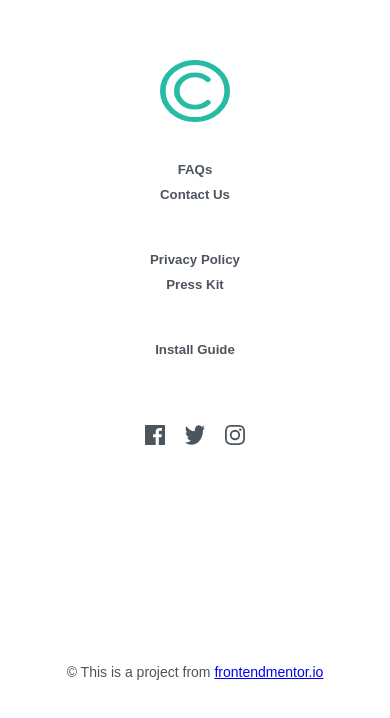
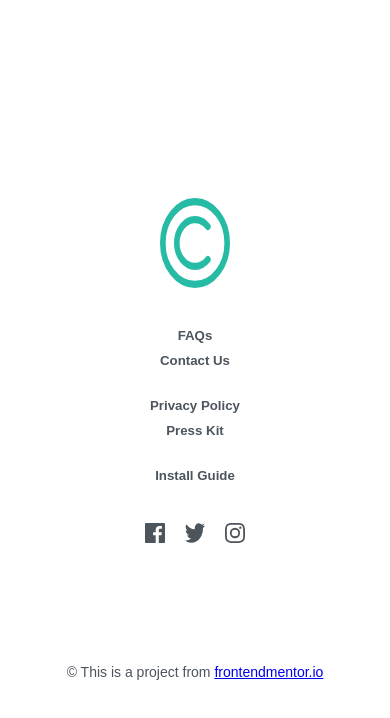
Before and after one commit to em-111/Clipboard, a plain HTML site: page index.html in a window 390 px wide. Shown: the part 4256-4974 px from the top of the page. Drawn offline with Linux system fonts and the light colour scheme; a web font is replaced by a local one.

Commit message:
Clipboard Project

```diff
--- a/index.html
+++ b/index.html
@@ -163,6 +163,7 @@
 
         <!-- =========================================    FOOTER    ========================================= -->
         <footer>
+            <div class="footer">
                 <div class="about">
                     <div class="logo"></div>
 
@@ -188,6 +189,7 @@
                     <div class="twitter"></div>
                     <div class="instagram"></div>
                 </div>
+            </div>
 
             <p class="rights">
                 &copy; This is a project from
--- a/style.css
+++ b/style.css
@@ -300,9 +300,15 @@ footer {
     height: 400px;
     padding: 40px;
     display: flex;
-    justify-content: space-between;
+    justify-content: center;
     position: relative;
     color: var(--dark-grayish-blue);
+}
+
+footer .footer {
+    width: 1200px;
+    display: flex;
+    justify-content: space-between;
 }
 
 footer p,
@@ -439,11 +445,14 @@ footer .rights {
     /* =========================================    FOOTER    ========================================= */
     footer {
         height: 700px;
-        padding-top: 40px;
-        flex-direction: column;
-        justify-content: unset;
         align-items: center;
         text-align: center;
+        gap: 40px;
+    }
+
+    footer .footer {
+        flex-direction: column;
+        align-items: center;
         gap: 40px;
     }
 
@@ -461,7 +470,7 @@ footer .rights {
 
     footer .f {
         flex-direction: column;
-        gap: 50px;
+        gap: 30px;
     }
 
     footer .f .faq {
```
Lines whose indentation alone changed are shown as unchanged.
